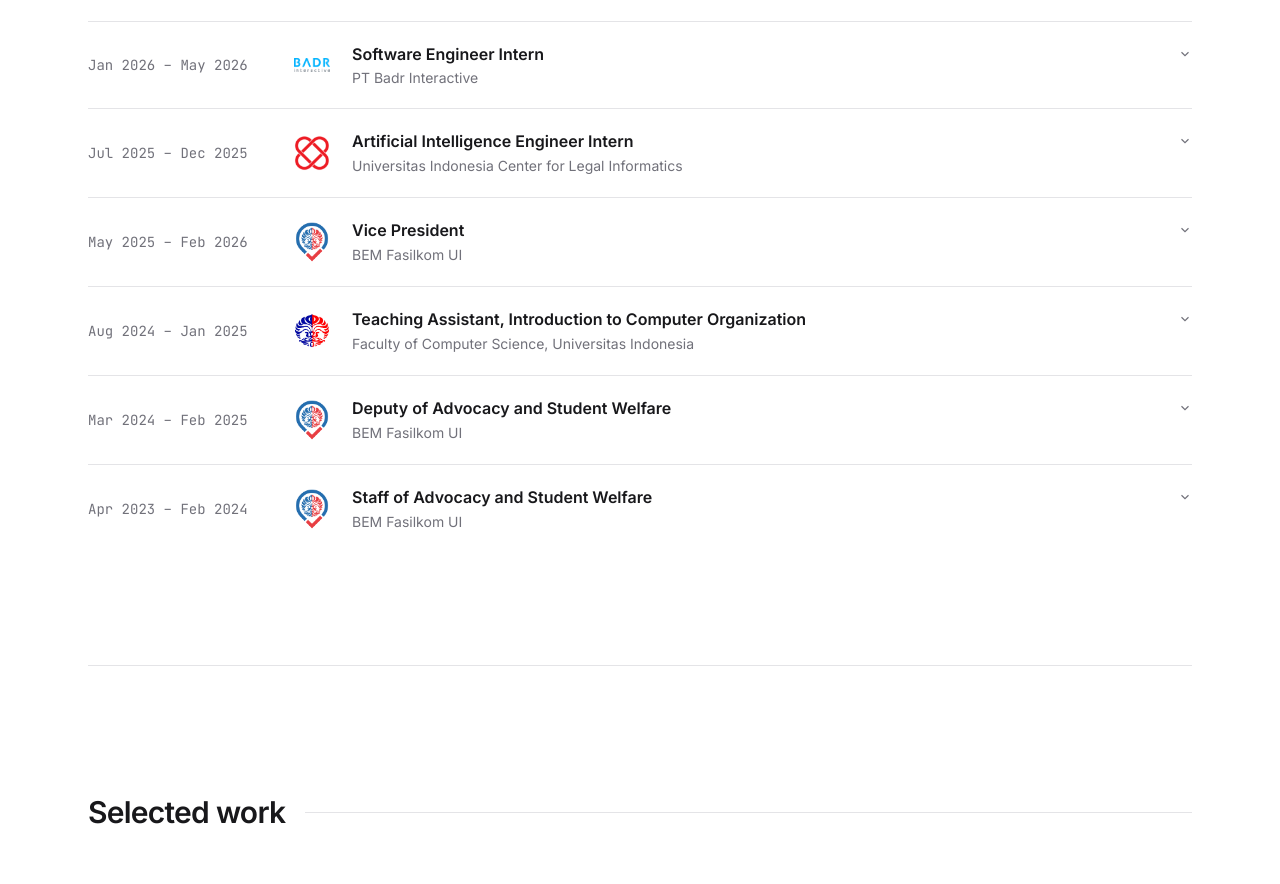
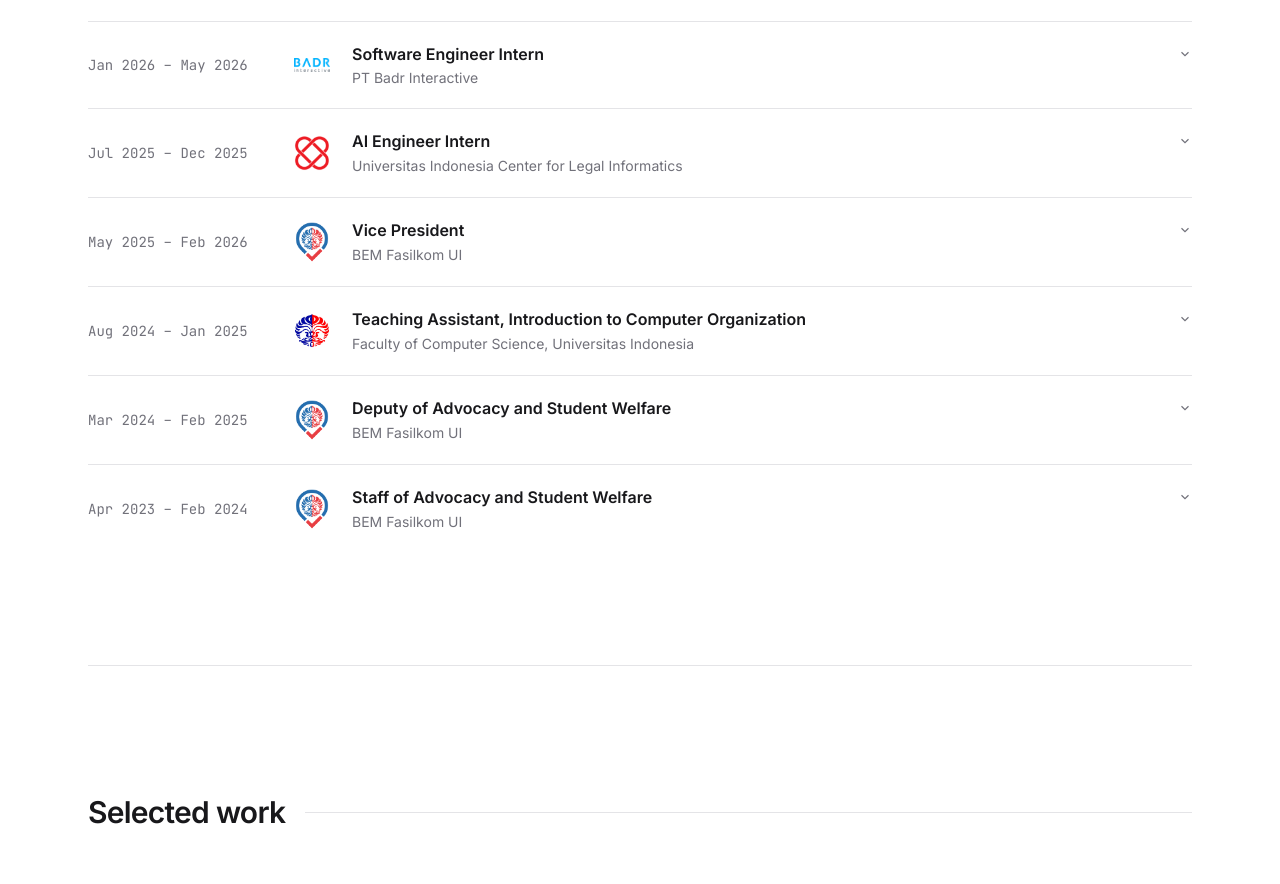
Before and after one commit to wahyuhiddayat/wahyuht, a Next.js app: page / in a window 1280 px wide. Shown: the part 1648-2532 px from the top of the page. Built offline with nearby package versions, Linux system fonts and the light colour scheme.

Commit message:
refactor: rename Lexin internship position to AI Engineer Intern

```diff
--- a/src/data/experience.ts
+++ b/src/data/experience.ts
@@ -57,7 +57,7 @@ export const experienceData: Experience[] = [
     }
   },
   {
-    position: "Artificial Intelligence Engineer Intern",
+    position: "AI Engineer Intern",
     company: "Universitas Indonesia Center for Legal Informatics",
     period: "Jul 2025 – Dec 2025",
     logo: "/images/lexin.png",
```
